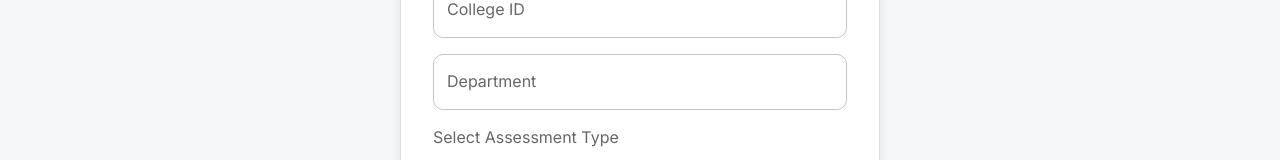
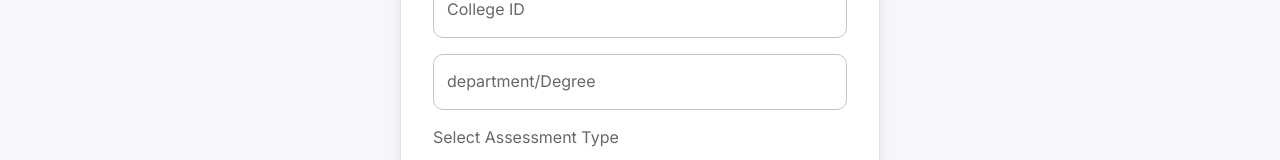
Before and after one commit to aditqa1192/internshipQuiz, a React (Vite) app: page / in a window 1280 px wide. Shown: the part 543-703 px from the top of the page. Built offline with nearby package versions, Linux system fonts and the light colour scheme.

Commit message:
changes to landing page

```diff
--- a/src/pages/StudentInfoPage.jsx
+++ b/src/pages/StudentInfoPage.jsx
@@ -51,7 +51,7 @@ function StudentInfoPage() {
         if (!formData.collegeId.trim())
             newErrors.collegeId = "College ID is required";
         if (!formData.department.trim())
-            newErrors.department = "Department is required";
+            newErrors.department = "department or degree is required";
         if (!formData.assessmentType) newErrors.assessmentType = "Select an assessment type";
         return newErrors;
     };
@@ -167,7 +167,7 @@ function StudentInfoPage() {
                             sx={{ mb: 2 }}
                         />
                         <TextField
-                            label="Department"
+                            label="department/Degree"
                             fullWidth
                             value={formData.department}
                             onChange={handleChange("department")}
@@ -175,6 +175,7 @@ function StudentInfoPage() {
                             helperText={errors.department}
                             sx={{ mb: 2 }}
                         />
+
                         <FormControl component="fieldset" sx={{ mb: 3 }} error={!!errors.assessmentType}>
                             <FormLabel component="legend">Select Assessment Type</FormLabel>
                             <RadioGroup
--- a/src/utils/generatePDF.js
+++ b/src/utils/generatePDF.js
@@ -47,7 +47,7 @@ export function generatePDF(quizData) {
     yPos += 6;
     doc.text(`College ID: ${studentInfo.collegeId}`, margin, yPos);
     yPos += 6;
-    doc.text(`Department: ${studentInfo.department}`, margin, yPos);
+    doc.text(`department/Degree: ${studentInfo.department}`, margin, yPos);
 
     // --- Score Summary ---
     yPos += 12;
```
